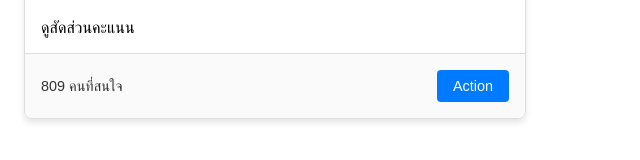
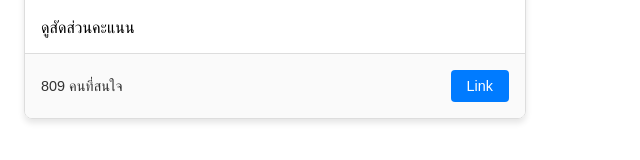
Before and after one commit to karn806/skd-dev-test, a React (Vite) app in the folder my-react-app/: page / in a window 1280 px wide. Shown: the part 431-591 px from the top of the page, without its empty margins (0-640 px from the left). Built offline with nearby package versions, Linux system fonts and the light colour scheme.

Commit message:
minor change to text

```diff
--- a/my-react-app/src/Card.jsx
+++ b/my-react-app/src/Card.jsx
@@ -38,7 +38,7 @@ function Card(){
                 <p className="card-footer-text">{viewCount} คนที่สนใจ</p>
             </div>
             <div className="card-footer-right">
-                <button className="card-footer-button">Action</button>
+                <button className="card-footer-button">Link</button>
             </div>
           </div>
         </div>
```
Also changed, not shown: 1 other file (tests, documents, lock files or other folders).
